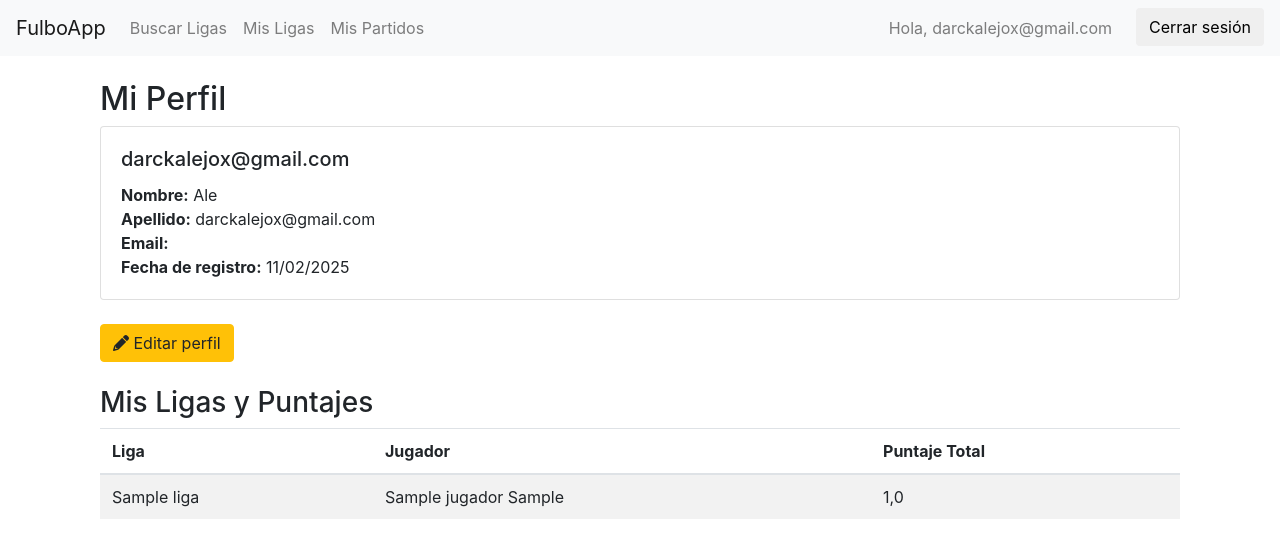
After one commit to TheAle26/Fulbo, a Django app: page /AppFulbo/mi_perfil/ in a window 1280 px wide. The commit adds this page. Shown: the top 558 px of the page. Run offline with Django 5.2, Linux system fonts and the light colour scheme; a user stored in the database is signed in; tables that the repository leaves empty hold one stand-in row (values such as "Sample post"); some libraries are stand-ins or nearby versions.

Commit message:
La pagina es funcional. ya se puede crear y editar usuario. se tienen las paginas que muestran las ligas y partidos, falta agregar la opcion de agregar liga y partido.

```diff
--- a/AppFulbo/models.py
+++ b/AppFulbo/models.py
@@ -1,15 +1,11 @@
 from django.db import models
 from django.contrib.auth.models import User  # Modelo de usuario predeterminado de Django
 
-class PerfilUsuario(models.Model):
-    usuario = models.OneToOneField(User, on_delete=models.CASCADE)
-    telefono = models.CharField(max_length=15, null=True, blank=True)
-    fecha_nacimiento = models.DateField(null=True, blank=True)
 
 class Liga(models.Model):
     nombre_liga= models.CharField(max_length=15,unique=True)
     def __str__(self):
-        return self.nombre
+        return self.nombre_liga
 
 class Jugador(models.Model):
     OPCIONES = [
--- a/AppFulbo/templates/AppFulbo/base.html
+++ b/AppFulbo/templates/AppFulbo/base.html
@@ -1,10 +1,13 @@
-<!DOCTYPE html>
+
 {% load static %}
 <html lang="es">
 <head>
     <meta charset="UTF-8">
     <title>Mi Proyecto Fulbo</title>
     <!-- Agrega tu CSS o frameworks (por ejemplo, Bootstrap) -->
+    <link rel="stylesheet" href="https://cdnjs.cloudflare.com/ajax/libs/font-awesome/6.0.0-beta3/css/all.min.css"
+    crossorigin="anonymous" referrerpolicy="no-referrer" />
+
     <link rel="stylesheet" href="https://maxcdn.bootstrapcdn.com/bootstrap/4.0.0/css/bootstrap.min.css">
 </head>
 <body>
@@ -27,12 +30,15 @@
             </ul>
             <ul class="navbar-nav">
                 {% if user.is_authenticated %}
-                    <li class="nav-item">
-                        <span class="navbar-text">Hola, {{ user.username }}</span>
-                    </li>
-                    <li class="nav-item">
-                        <a class="nav-link" href="{% url 'logout' %}">Cerrar sesión</a>
-                    </li>
+                <li class="nav-item mr-3">
+                    <a class="nav-link" href="{% url 'mi_perfil' %}">Hola, {{ user.username }}</a>
+                </li>
+                <li class="nav-item">
+                    <form action="{% url 'logout' %}" method="post" class="d-inline">
+                        {% csrf_token %}
+                        <button type="submit" class="btn btn-logout">Cerrar sesión</button>
+                    </form>
+                </li>
                 {% else %}
                     <li class="nav-item">
                         <a class="nav-link" href="{% url 'login' %}">Iniciar sesión</a>
--- a/AppFulbo/templates/AppFulbo/buscal_ligas.html
+++ b/AppFulbo/templates/AppFulbo/buscar_ligas.html
@@ -1,4 +1,4 @@
-{% extends 'base.html' %}
+{% extends 'AppFulbo/base.html' %}
 
 {% block content %}
 <h2>Buscar Ligas</h2>
--- /dev/null
+++ b/AppFulbo/templates/AppFulbo/mi_perfil.html
@@ -0,0 +1,54 @@
+{% extends 'AppFulbo/base.html' %}
+
+{% block content %}
+<div class="container mt-4">
+    <h2>Mi Perfil</h2>
+
+    <!-- Información básica del usuario -->
+    <div class="card mb-4">
+        <div class="card-body">
+            <h5 class="card-title">{{ user.username }}</h5>
+            <p class="card-text">
+                <strong>Nombre:</strong> {{ user.first_name }}<br>
+                <strong>Apellido:</strong> {{ user.last_name }}<br>
+                <strong>Email:</strong> {{ user.email }}<br>
+                <strong>Fecha de registro:</strong> {{ user.date_joined|date:"d/m/Y" }}<br>
+            </p>
+        </div>
+    </div>
+    <a href="{% url 'edit_Profile' %}" class="btn btn-warning">
+        <i class="fa-solid fa-pencil"></i> Editar perfil
+    </a>
+    <br></br>
+    <!-- Ligas a las que pertenece el usuario y puntaje en cada una -->
+    <h3>Mis Ligas y Puntajes</h3>
+    {% if jugadores %}
+    <table class="table table-striped">
+        <thead>
+            <tr>
+                <th>Liga</th>
+                <th>Jugador</th>
+                <th>Puntaje Total</th>
+            </tr>
+        </thead>
+        <tbody>
+            {% for jugador in jugadores %}
+            <tr>
+                <td>{{ jugador.liga }}</td>
+                <td>{{ jugador.nombre }} {{ jugador.apellido }}</td>
+                <td>
+                    {% if jugador.total_puntaje %}
+                        {{ jugador.total_puntaje }}
+                    {% else %}
+                        0
+                    {% endif %}
+                </td>
+            </tr>
+            {% endfor %}
+        </tbody>
+    </table>
+    {% else %}
+        <p>No tienes ligas asociadas.</p>
+    {% endif %}
+</div>
+{% endblock %}
--- a/AppFulbo/templates/registro/register.html
+++ b/AppFulbo/templates/registro/register.html
@@ -1,7 +1,6 @@
-{% extends 'AppFulbo/herencia.html' %}
-{% load static %}
+{% extends 'AppFulbo/base.html' %}
 
-{% block muestra %}
+{% block content %}
 <h1 class="mb-5"> Hola, bienvenido al sitio!
 </h1>
 
--- a/AppFulbo/urls.py
+++ b/AppFulbo/urls.py
@@ -4,12 +4,11 @@ from django.contrib.auth.views import LogoutView
 
 urlpatterns = [
     path('inicio/',views.inicio,name='inicio'),
-    path('login/',views.login_request,name='iniciar_sesion'),
+    path('login/',views.login_request,name='login'),
+    path('logout/', LogoutView.as_view(next_page='inicio'), name='logout'),
     path('register/',views.register,name='register'),
-    path('Iniciar Sesion/',views.login_request,name='Iniciar Sesion'),
-    path('logout/', LogoutView.as_view(template_name='registro/logout.html'), name='logout'),
-    path('edit_Profile/', views.edit_Profile, name='edit_Profile'),
-    path('user/',views.mi_usuario, name="user"),
+    path('edit_Profile/', views.edit_profile, name='edit_Profile'),
+    path('mi_perfil/', views.mi_perfil, name='mi_perfil'),
 
     path('ligas/buscar/', views.buscar_ligas, name='buscar_ligas'),
     path('ligas/unirse/<int:liga_id>/', views.solicitar_unirse, name='solicitar_unirse'),
@@ -17,5 +16,6 @@ urlpatterns = [
     # Asumiendo que ya tengas definida la vista mis_ligas y crear_jugador:
     path('mis_ligas/',views.mis_ligas, name='mis_ligas'),
     path('jugador/crear/<int:liga_id>/', views.crear_jugador, name='crear_jugador'),
-    path('mis_partidos/',views.mis_ligas, name='mis_partidos'),
+
+    path('mis_partidos/', views.partidos_jugados, name='mis_partidos'),
 ]
--- a/AppFulbo/views.py
+++ b/AppFulbo/views.py
@@ -1,5 +1,4 @@
 from django.shortcuts import render, get_object_or_404, redirect
-# from AppFulbo.models import
 from django.http import HttpResponse, HttpResponseBadRequest
 import datetime
 import AppFulbo.forms
@@ -8,16 +7,26 @@ from django.contrib.auth import login, authenticate, logout
 from django.contrib.auth.decorators import login_required
 from .forms import JugadorForm
 from .models import *
-from .models import Liga, Jugador
+from .models import Liga, Jugador,PuntajePartido
 from django.contrib import messages
+from django.db.models import Sum
+from django.contrib.auth import logout
+from django.shortcuts import redirect
+from django.contrib.auth.decorators import login_required
+from datetime import date
+
+def calcular_edad(fecha_nacimiento):
+    today = date.today()
+    edad = today.year - fecha_nacimiento.year
+    # Resta uno si todavía no cumplió años este año
+    if (today.month, today.day) < (fecha_nacimiento.month, fecha_nacimiento.day):
+        edad -= 1
+    return edad
 
 # Create your views here.
 def inicio(request):
     return render(request,"AppFulbo/inicio.html") #como tercer argumento le tengo que pasar en forma de diccionario la info
 
-def mi_usuario(request):
-
-    return render(request,"AppFulbo/mi_.html")
 
 #login y logout
 def register(request):
@@ -62,33 +71,36 @@ def login_request(request):
 
     return render(request, "registro/login.html", {"formulario": formulario})
 
+@login_required
+def custom_logout(request):
+    logout(request)
+    return redirect('inicio')
+
 #editar usuario
 @login_required
-def edit_Profile(request):
-
+def edit_profile(request):
     usuario = request.user
 
     if request.method == 'POST':
+        # Usamos el formulario con instance para actualizar el usuario
+        miFormulario = AppFulbo.forms.UserEditForm(request.POST, instance=usuario)
+        if miFormulario.is_valid():
+            # Guardamos los cambios en los datos básicos (email, first_name, last_name)
+            usuario = miFormulario.save(commit=False)
 
-        miFormulario = AppFulbo.forms.UserEditForm(request.POST)
-
-        if miFormulario.is_valid():
-
-            informacion = miFormulario.cleaned_data
-
-            usuario.email = informacion['email']
-            usuario.password1 = informacion['password1']
-            usuario.password2 = informacion['password2']
-            usuario.last_name = informacion['last_name']
-            usuario.first_name = informacion['first_name']
+            # Si el formulario incluye campos de contraseña y se rellenaron, actualizamos la contraseña
+            password1 = miFormulario.cleaned_data.get('password1')
+            password2 = miFormulario.cleaned_data.get('password2')
+            if password1 and password1 == password2:
+                usuario.set_password(password1)
 
             usuario.save()
 
             return redirect('inicio')
+    else:
+        miFormulario = AppFulbo.forms.UserEditForm(instance=usuario)
 
-    else:
-
-        miFormulario = AppFulbo.forms.UserEditForm(initial={'email': usuario.email,'password':usuario.password,'last_name':usuario.last_name,'first_name':usuario.first_name})
+    return render(request, 'registro/edit_profile.html', {'form': miFormulario})
 
 
 @login_required
@@ -126,7 +138,7 @@ def buscar_ligas(request):
         'ligas': ligas,
         'query': query,
     }
-    return render(request, 'buscar_ligas.html', context)
+    return render(request, 'AppFulbo/buscar_ligas.html', context)
 
 
 @login_required
@@ -221,3 +233,28 @@ def crear_jugador(request, liga_id):
         'liga': liga,
     }
     return render(request, "crear_jugador.html", context)
+
+
+@login_required
+def partidos_jugados(request):
+    # Filtramos todos los registros de PuntajePartido de los jugadores del usuario
+    puntajes = PuntajePartido.objects.filter(
+        jugador__usuario=request.user
+    ).select_related('partido', 'partido__liga', 'jugador').order_by('-partido__fecha_partido')
+
+    context = {
+        'puntajes': puntajes,
+    }
+    return render(request, 'AppFulbo/mis_partidos.html', context)
+
+@login_required
+def mi_perfil(request):
+    user = request.user
+    # Se filtran los jugadores del usuario y se anota el puntaje total (suma de puntajes en cada partido)
+    jugadores = Jugador.objects.filter(usuario=user).annotate(total_puntaje=Sum('puntajes_partidos__puntaje'))
+
+    context = {
+        'user': user,
+        'jugadores': jugadores,
+    }
+    return render(request, 'AppFulbo/mi_perfil.html', context)
--- a/mysiteFulbo/settings.py
+++ b/mysiteFulbo/settings.py
@@ -105,7 +105,7 @@ AUTH_PASSWORD_VALIDATORS = [
 # Internationalization
 # https://docs.djangoproject.com/en/5.1/topics/i18n/
 
-LANGUAGE_CODE = 'en-us'
+LANGUAGE_CODE = 'es-arg'
 
 TIME_ZONE = 'UTC'
 
@@ -134,4 +134,4 @@ DEFAULT_AUTO_FIELD = 'django.db.models.BigAutoField'
 MEDIA_URL = '/media/'
 MEDIA_ROOT = os.path.join(BASE_DIR, 'media')
 
-LOGIN_URL='/AppResto/login'
+LOGIN_URL='/AppFulbo/login'
```
Also changed, not shown: AppFulbo/forms.py (+43 -16 lines), AppFulbo/templates/AppFulbo/mis_ligas.html (+9 -2 lines), AppFulbo/templates/AppFulbo/mis_partidos.html (added, +39 -0 lines), AppFulbo/templates/registro/edit_profile.html (+12 -30 lines), AppFulbo/templates/registro/login.html (+3 -10 lines), AppFulbo/templates/registro/logout.html (+2 -6 lines), AppFulbo/migrations/0002_delete_perfilusuario.py (added), AppFulbo/templates/AppFulbo/mi_usuario.html (deleted), db.sqlite3.
